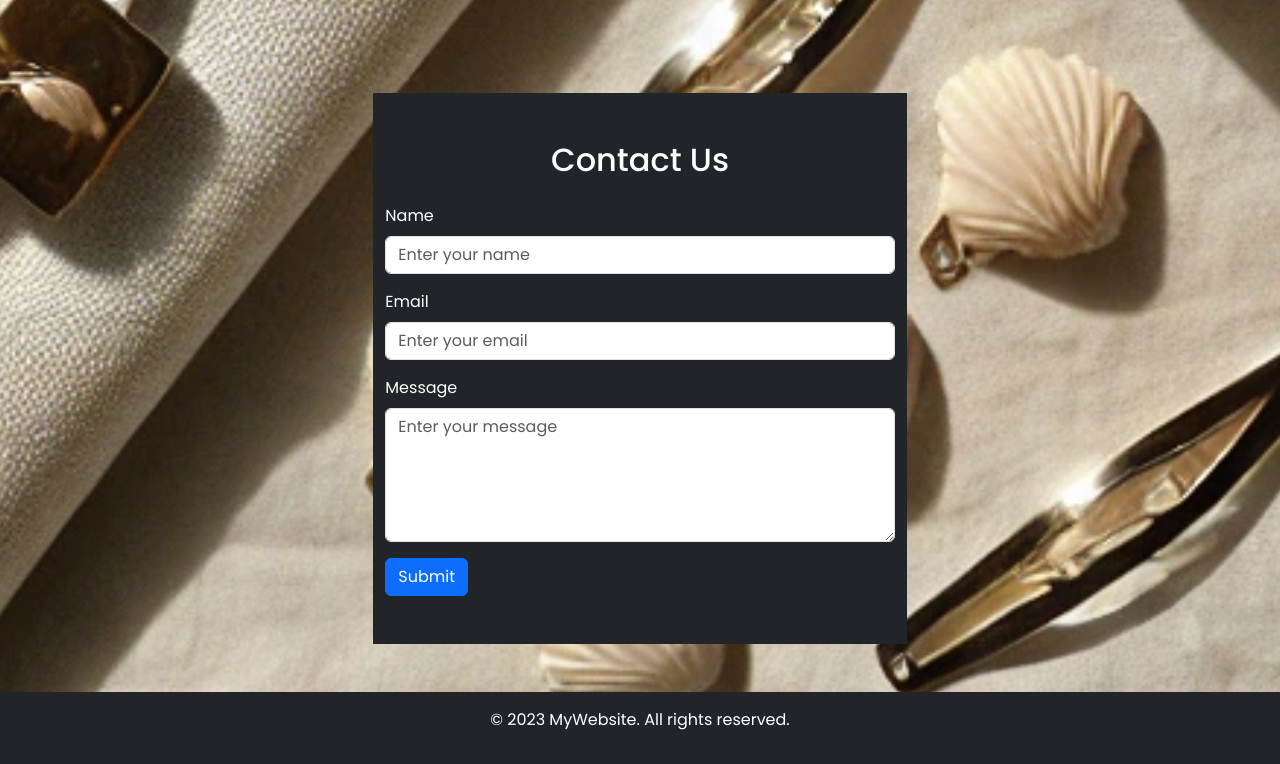
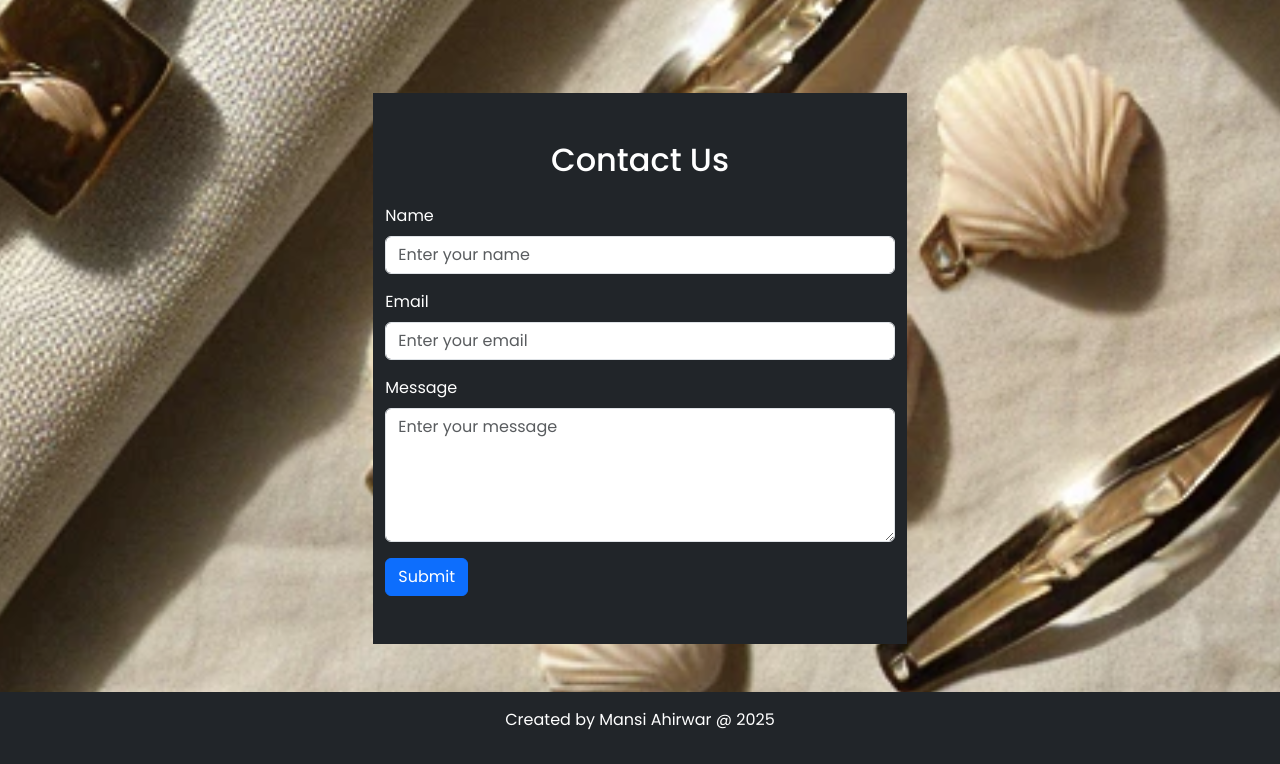
Before and after one commit to mansix02/OCTANET_FEBRUARY, a plain HTML site: page Task 1 Landing Page/index.html in a window 1280 px wide. Shown: the part 2226-2990 px from the top of the page. Drawn offline with nearby package versions, Linux system fonts and the light colour scheme.

Commit message:
first commit

```diff
--- a/Task 1 Landing Page/index.html
+++ b/Task 1 Landing Page/index.html
@@ -131,7 +131,7 @@
     <!-- Footer -->
     <footer class="footer bg-dark text-white text-center py-3">
       <div class="container">
-        <p>&copy; 2023 MyWebsite. All rights reserved.</p>
+        <p>Created by Mansi Ahirwar @ 2025</p>
       </div>
     </footer>
 
```
